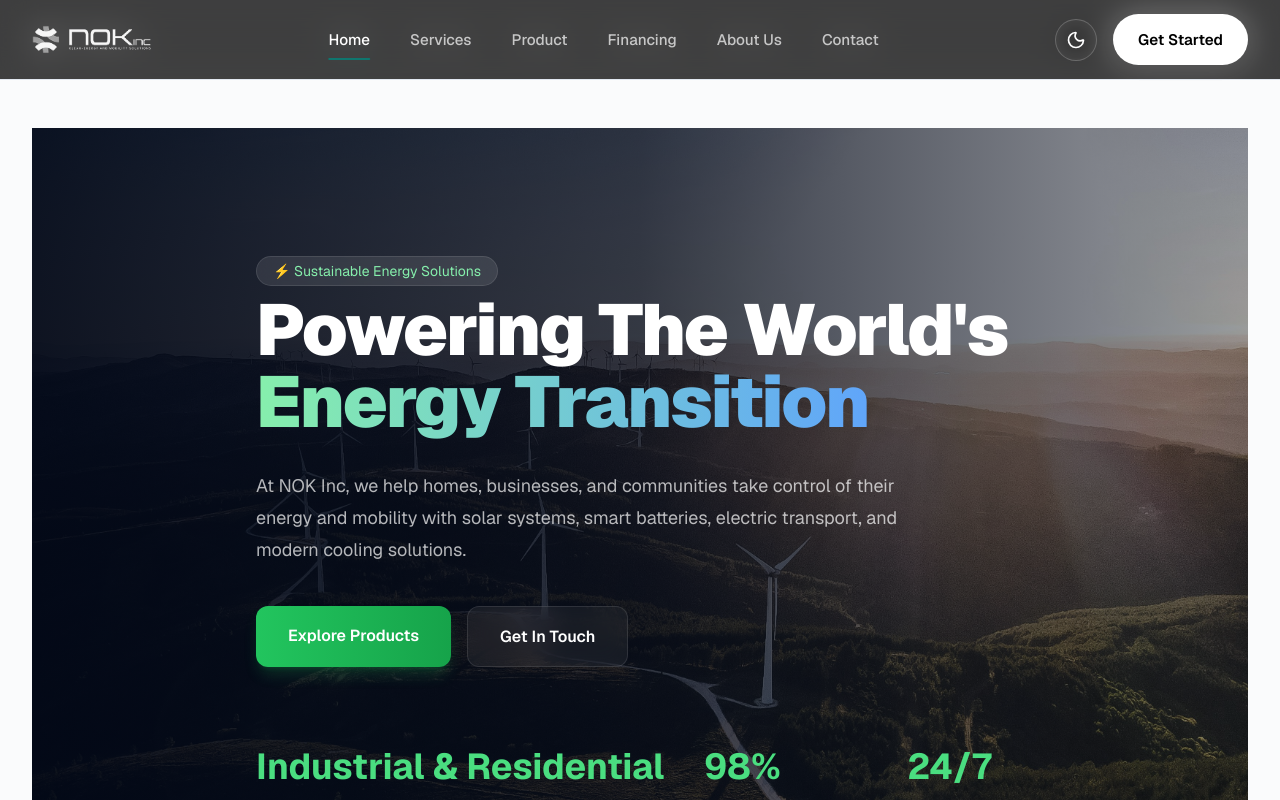
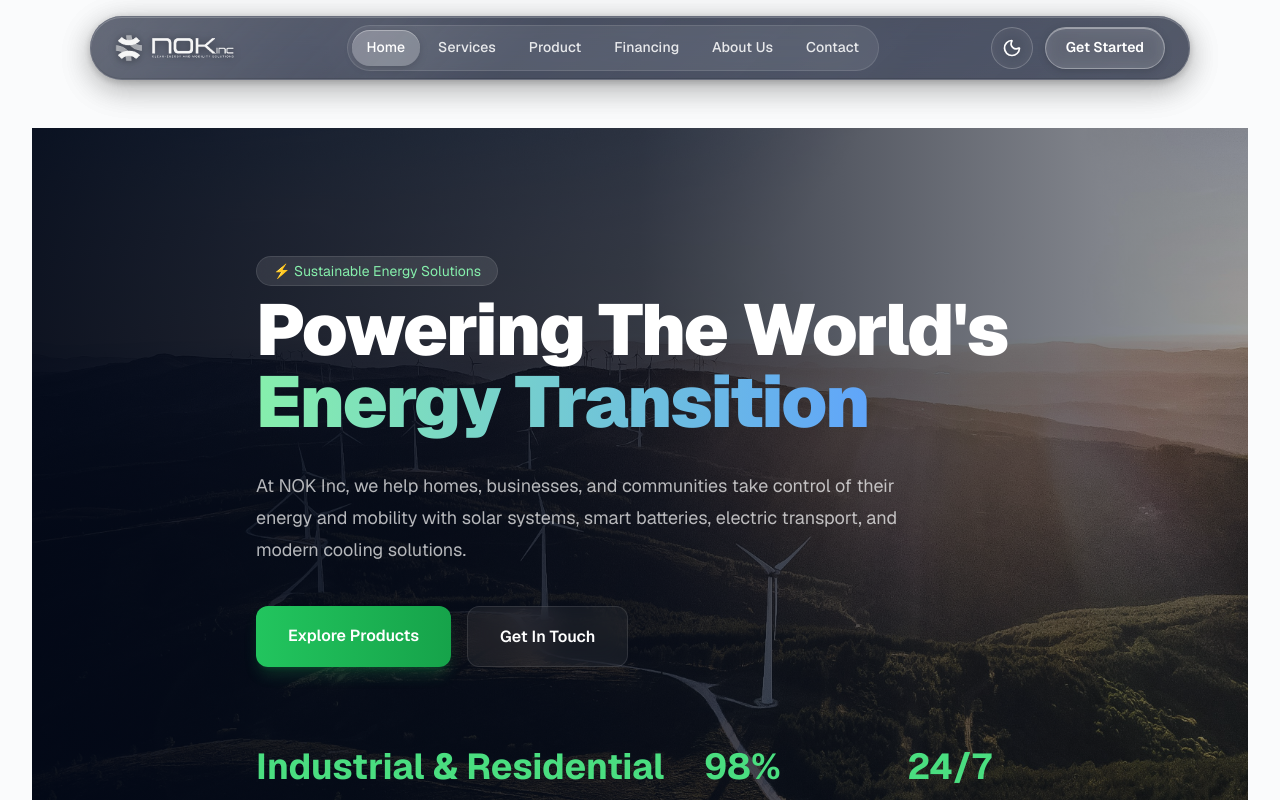
Before and after one commit to Just9ice/nok-website, a Next.js app: page / in a window 1280 px wide. Shown: the top 800 px of the page. Built offline with nearby package versions, Linux system fonts and the light colour scheme.

Commit message:
navbar polymorphism update

```diff
--- a/src/components/Header.module.css
+++ b/src/components/Header.module.css
@@ -1,30 +1,91 @@
+/* ============================================
+   LIQUID GLASS NAVBAR — iOS-Style (Theme-Aware)
+   ============================================ */
+
 .header {
   position: fixed;
-  top: 0;
-  left: 0;
-  right: 0;
-  height: 80px;
-  background-color: var(--header-bg);
-  backdrop-filter: blur(16px);
-  -webkit-backdrop-filter: blur(16px);
-  border-bottom: 1px solid var(--border-color);
-  z-index: 50;
+  top: 1rem;
+  left: 50%;
+  transform: translateX(-50%);
+  width: calc(100% - 2.5rem);
+  max-width: 1100px;
+  height: 64px;
+  z-index: 100;
   display: flex;
+  align-items: center;
   justify-content: center;
-  align-items: center;
-  transition: all 0.3s ease;
+  /* Light mode: tinted dark glass so white/dark text is always legible */
+  background: rgba(15, 23, 42, 0.55);
+  backdrop-filter: blur(28px) saturate(200%);
+  -webkit-backdrop-filter: blur(28px) saturate(200%);
+  border-radius: 999px;
+  border: 1px solid rgba(255, 255, 255, 0.18);
+  box-shadow:
+    0 8px 32px rgba(0, 0, 0, 0.18),
+    0 2px 8px rgba(0, 0, 0, 0.1),
+    inset 0 1px 0 rgba(255, 255, 255, 0.2),
+    inset 0 -1px 0 rgba(0, 0, 0, 0.1);
+  transition: all 0.4s cubic-bezier(0.16, 1, 0.3, 1);
 }
 
+/* Prismatic shimmer highlight — always subtle */
+.header::before {
+  content: '';
+  position: absolute;
+  inset: 0;
+  border-radius: 999px;
+  background: linear-gradient(
+    135deg,
+    rgba(255, 255, 255, 0.15) 0%,
+    rgba(255, 255, 255, 0.03) 40%,
+    rgba(255, 255, 255, 0.08) 100%
+  );
+  pointer-events: none;
+  z-index: 0;
+}
+
+/* Scrolled state — slightly more opaque */
+.header.scrolled {
+  background: rgba(10, 15, 30, 0.72);
+  box-shadow:
+    0 16px 48px rgba(0, 0, 0, 0.25),
+    0 4px 12px rgba(0, 0, 0, 0.15),
+    inset 0 1px 0 rgba(255, 255, 255, 0.22),
+    inset 0 -1px 0 rgba(0, 0, 0, 0.12);
+}
+
+/* Dark mode glass — slightly lighter tint to differentiate */
+:global(.dark) .header {
+  background: rgba(8, 15, 28, 0.6);
+  border-color: rgba(255, 255, 255, 0.1);
+  box-shadow:
+    0 8px 32px rgba(0, 0, 0, 0.45),
+    0 2px 8px rgba(0, 0, 0, 0.25),
+    inset 0 1px 0 rgba(255, 255, 255, 0.08),
+    inset 0 -1px 0 rgba(0, 0, 0, 0.2);
+}
+
+:global(.dark) .header.scrolled {
+  background: rgba(4, 10, 20, 0.78);
+  box-shadow:
+    0 16px 48px rgba(0, 0, 0, 0.6),
+    0 4px 12px rgba(0, 0, 0, 0.35),
+    inset 0 1px 0 rgba(255, 255, 255, 0.1),
+    inset 0 -1px 0 rgba(0, 0, 0, 0.25);
+}
+
+/* ---- Inner Container ---- */
 .navContainer {
+  position: relative;
+  z-index: 1;
   display: flex;
   justify-content: space-between;
   align-items: center;
   width: 100%;
-  max-width: 1280px;
-  padding: 0 2rem;
-  z-index: 51;
+  padding: 0 1.5rem;
 }
 
+/* ---- Logo ---- */
 .logo a {
   font-size: 1.5rem;
   font-weight: 800;
@@ -33,179 +94,215 @@
   letter-spacing: -0.05em;
   display: flex;
   align-items: center;
+  filter: drop-shadow(0 1px 4px rgba(0, 0, 0, 0.4));
 }
 
-
+/* ---- Desktop Nav Links Container ---- */
 .navLinks {
   display: flex;
-  gap: 2.5rem;
+  gap: 0.25rem;
+  background: rgba(255, 255, 255, 0.07);
+  border-radius: 999px;
+  padding: 0.25rem;
+  border: 1px solid rgba(255, 255, 255, 0.1);
 }
 
+/* ---- Nav Link — always white on dark glass ---- */
 .link {
-  color: rgba(255, 255, 255, 0.7);
+  color: rgba(255, 255, 255, 0.85);
   font-weight: 500;
-  font-size: 0.95rem;
+  font-size: 0.875rem;
   text-decoration: none;
-  transition: color 0.2s ease;
-  position: relative;
-  padding: 0.5rem 0;
+  padding: 0.4rem 0.9rem;
+  border-radius: 999px;
+  transition: all 0.25s cubic-bezier(0.16, 1, 0.3, 1);
+  white-space: nowrap;
+  letter-spacing: 0.01em;
 }
 
-.link:hover,
+.link:hover {
+  color: #ffffff;
+  background: rgba(255, 255, 255, 0.15);
+  text-decoration: none;
+}
+
 .link.active {
   color: #ffffff;
+  background: rgba(255, 255, 255, 0.22);
+  box-shadow:
+    inset 0 1px 0 rgba(255, 255, 255, 0.3),
+    0 2px 8px rgba(0, 0, 0, 0.15);
 }
 
-.link::after {
-  content: '';
-  position: absolute;
-  bottom: 0;
-  left: 50%;
-  width: 0;
-  height: 2px;
-  background-color: var(--primary-color);
-  transition: all 0.3s cubic-bezier(0.16, 1, 0.3, 1);
-  transform: translateX(-50%);
-  border-radius: 2px;
-}
-
-.link:hover::after,
-.link.active::after {
-  width: 100%;
-}
-
+/* ---- CTA Container ---- */
 .ctaContainer {
   display: flex;
   align-items: center;
-  gap: 1rem;
+  gap: 0.75rem;
 }
 
+/* ---- CTA Button ---- */
 .ctaButton {
-  background-color: #ffffff;
-  color: #000000;
-  padding: 0.75rem 1.5rem;
-  border-radius: 99px;
+  background: rgba(255, 255, 255, 0.2);
+  color: #ffffff;
+  padding: 0.5rem 1.25rem;
+  border-radius: 999px;
   font-weight: 600;
-  font-size: 0.95rem;
+  font-size: 0.875rem;
   text-decoration: none;
+  border: 1px solid rgba(255, 255, 255, 0.3);
+  backdrop-filter: blur(8px);
+  -webkit-backdrop-filter: blur(8px);
   transition: all 0.3s cubic-bezier(0.16, 1, 0.3, 1);
-  box-shadow: 0 4px 14px rgba(0, 0, 0, 0.1);
-  border: 1px solid transparent;
+  box-shadow: inset 0 1px 0 rgba(255, 255, 255, 0.35), 0 2px 8px rgba(0, 0, 0, 0.12);
+  white-space: nowrap;
 }
 
 .ctaButton:hover {
-  background-color: rgba(255, 255, 255, 0.9);
-  color: #000000;
-  border-color: transparent;
-  transform: translateY(-2px);
-  box-shadow: 0 8px 24px rgba(255, 255, 255, 0.2);
+  background: rgba(255, 255, 255, 0.32);
+  color: #ffffff;
+  border-color: rgba(255, 255, 255, 0.5);
+  transform: translateY(-1px);
+  text-decoration: none;
+  box-shadow: inset 0 1px 0 rgba(255, 255, 255, 0.45), 0 6px 20px rgba(0, 0, 0, 0.18);
 }
 
-/* Dark mode specific tweak for CTA */
-@media (prefers-color-scheme: dark) {
-  .ctaButton {
-    box-shadow: 0 4px 14px rgba(255, 255, 255, 0.1);
-  }
-  .ctaButton:hover {
-    box-shadow: 0 8px 24px rgba(255, 255, 255, 0.15);
-  }
-}
-
-/* Hamburger Menu Button */
+/* ---- Hamburger Button ---- */
 .hamburgerBtn {
   display: none;
-  background: transparent;
-  border: none;
+  background: rgba(255, 255, 255, 0.15);
+  border: 1px solid rgba(255, 255, 255, 0.25);
   color: #ffffff;
   cursor: pointer;
-  padding: 0.5rem;
+  padding: 0.45rem;
+  border-radius: 50%;
+  width: 40px;
+  height: 40px;
+  align-items: center;
+  justify-content: center;
   z-index: 52;
-  transition: transform 0.2s ease;
+  transition: all 0.2s ease;
+  backdrop-filter: blur(8px);
 }
 
 .hamburgerBtn:hover {
+  background: rgba(255, 255, 255, 0.28);
   transform: scale(1.05);
 }
 
-/* Mobile Menu Layout */
+/* ============================================
+   MOBILE MENU — Full-Screen Liquid Glass Sheet
+   ============================================ */
+
 .mobileMenu {
   position: fixed;
   top: 0;
   left: 0;
   width: 100%;
-  height: 100vh;
-  background-color: var(--background-color);
-  z-index: 50;
+  height: 100dvh;
+  z-index: 99;
   display: flex;
   flex-direction: column;
   justify-content: center;
   align-items: center;
   opacity: 0;
   visibility: hidden;
-  transition: opacity 0.3s ease, visibility 0.3s ease;
+  pointer-events: none;
+  transition: opacity 0.35s ease, visibility 0.35s ease;
+  background: rgba(5, 12, 22, 0.82);
+  backdrop-filter: blur(40px) saturate(180%);
+  -webkit-backdrop-filter: blur(40px) saturate(180%);
 }
 
 .mobileMenu.isOpen {
   opacity: 1;
   visibility: visible;
+  pointer-events: all;
 }
 
 .mobileNavLinks {
   display: flex;
   flex-direction: column;
   align-items: center;
-  gap: 2rem;
+  gap: 0.5rem;
   width: 100%;
-  padding: 2rem;
-  transform: translateY(20px);
+  max-width: 360px;
+  padding: 2.5rem 2rem;
+  background: rgba(255, 255, 255, 0.06);
+  border: 1px solid rgba(255, 255, 255, 0.12);
+  border-radius: 28px;
+  box-shadow: 0 32px 80px rgba(0, 0, 0, 0.5), inset 0 1px 0 rgba(255, 255, 255, 0.15);
+  transform: translateY(24px) scale(0.97);
   transition: transform 0.4s cubic-bezier(0.16, 1, 0.3, 1);
 }
 
 .mobileMenu.isOpen .mobileNavLinks {
-  transform: translateY(0);
+  transform: translateY(0) scale(1);
 }
 
 .mobileLink {
-  font-size: 1.5rem;
+  width: 100%;
+  text-align: center;
+  font-size: 1.25rem;
   font-weight: 600;
-  color: var(--text-secondary);
+  color: rgba(255, 255, 255, 0.78);
   text-decoration: none;
-  transition: color 0.2s ease;
+  padding: 0.85rem 1.5rem;
+  border-radius: 14px;
+  transition: all 0.2s ease;
 }
 
 .mobileLink:hover,
 .mobileLink.activeMobile {
-  color: var(--primary-color);
+  color: #ffffff;
+  background: rgba(255, 255, 255, 0.12);
+  text-decoration: none;
 }
 
 .mobileCtaButton {
   margin-top: 1rem;
-  background-color: var(--primary-color);
+  width: 100%;
+  text-align: center;
+  background: rgba(255, 255, 255, 0.2);
   color: #fff;
   padding: 1rem 2.5rem;
-  border-radius: 99px;
-  font-weight: 600;
+  border-radius: 14px;
+  font-weight: 700;
   font-size: 1.1rem;
   text-decoration: none;
+  border: 1px solid rgba(255, 255, 255, 0.25);
   transition: all 0.3s ease;
-  box-shadow: 0 4px 14px var(--primary-color-glow);
+  box-shadow: inset 0 1px 0 rgba(255, 255, 255, 0.3);
 }
 
 .mobileCtaButton:hover {
-  background-color: var(--primary-hover);
+  background: rgba(255, 255, 255, 0.3);
+  text-decoration: none;
+  color: #fff;
   transform: translateY(-2px);
-  box-shadow: 0 8px 24px var(--primary-color-glow);
 }
 
-/* Responsive Overrides */
+/* ============================================
+   RESPONSIVE
+   ============================================ */
+
 @media (max-width: 1024px) {
-  /* Smaller desktop paddings */
   .navLinks {
-    gap: 1.5rem;
+    gap: 0.1rem;
+  }
+  .link {
+    padding: 0.4rem 0.65rem;
+    font-size: 0.82rem;
   }
 }
 
 @media (max-width: 768px) {
+  .header {
+    top: 0.75rem;
+    width: calc(100% - 1.5rem);
+    height: 58px;
+  }
+
   .navLinks,
   .ctaButton {
     display: none;
@@ -213,11 +310,9 @@
 
   .hamburgerBtn {
     display: flex;
-    align-items: center;
-    justify-content: center;
   }
 
   .navContainer {
-    padding: 0 1.5rem;
+    padding: 0 1rem;
   }
 }
--- a/src/components/Header.tsx
+++ b/src/components/Header.tsx
@@ -11,12 +11,21 @@ import styles from './Header.module.css';
 export default function Header() {
   const pathname = usePathname();
   const [isMobileMenuOpen, setIsMobileMenuOpen] = useState(false);
+  const [isScrolled, setIsScrolled] = useState(false);
+
+  // Scroll detection
+  useEffect(() => {
+    const handleScroll = () => setIsScrolled(window.scrollY > 20);
+    window.addEventListener('scroll', handleScroll, { passive: true });
+    return () => window.removeEventListener('scroll', handleScroll);
+  }, []);
 
   // Close mobile menu when route changes
   useEffect(() => {
     // eslint-disable-next-line react-hooks/set-state-in-effect
     setIsMobileMenuOpen(false);
   }, [pathname]);
+
 
   // Prevent scrolling when mobile menu is open
   useEffect(() => {
@@ -43,7 +52,7 @@ export default function Header() {
   ];
 
   return (
-    <header className={styles.header}>
+    <header className={`${styles.header} ${isScrolled ? styles.scrolled : ''}`}>
       <div className={styles.navContainer}>
         <div className={styles.logo}>
           <Link href="/">
```
